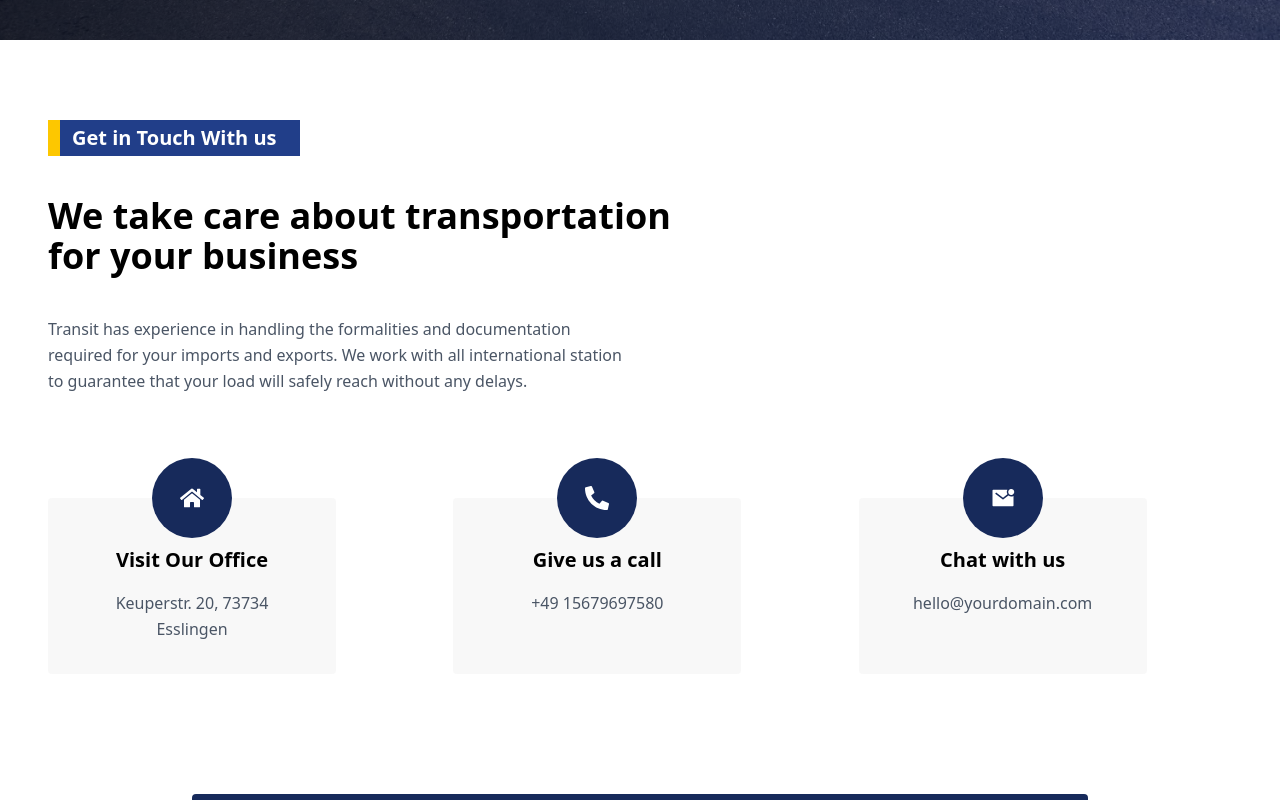
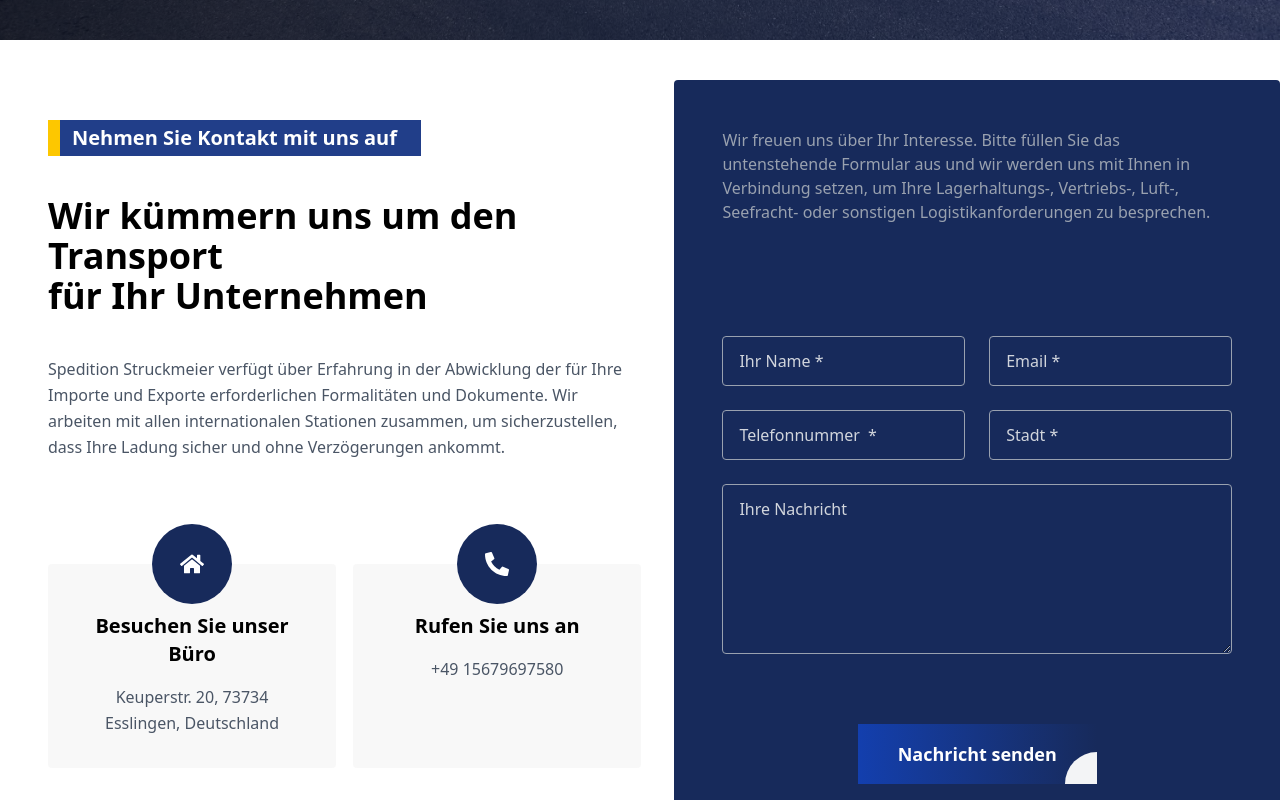
Before and after one commit to Mdsakib999/Logistics-development-3, a React (Vite) app: page /contact in a window 1280 px wide. Shown: the part 840-1640 px from the top of the page. Built offline with nearby package versions, Linux system fonts and the light colour scheme.

Commit message:
Add: contact page translated

```diff
--- a/src/Components/Contact/ContactForm.jsx
+++ b/src/Components/Contact/ContactForm.jsx
@@ -27,9 +27,10 @@
   return (
     <div className="max-w-4xl mx-auto bg-primary rounded flex flex-col gap-8 text-white py-12 px-6 md:px-12 my-10">
       <p className="text-md max-w-xl text-gray-400 mb-20">
-        We appreciate your interest please complete the form below and we will
-        contact you to discuss your warehousing, distribution, air, ocean
-        freight or any other logistics needs.
+        Wir freuen uns über Ihr Interesse. Bitte füllen Sie das untenstehende
+        Formular aus und wir werden uns mit Ihnen in Verbindung setzen, um Ihre
+        Lagerhaltungs-, Vertriebs-, Luft-, Seefracht- oder sonstigen
+        Logistikanforderungen zu besprechen.
       </p>
 
       <form onSubmit={handleSubmit} className="flex flex-col gap-6">
@@ -39,7 +40,7 @@
             <input
               type="text"
               name="name"
-              placeholder="Your name *"
+              placeholder="Ihr Name *"
               value={formData.name}
               onChange={handleInputChange}
               required
@@ -65,7 +66,7 @@
             <input
               type="tel"
               name="phone"
-              placeholder="Phone Number *"
+              placeholder="Telefonnummer  *"
               value={formData.phone}
               onChange={handleInputChange}
               required
@@ -76,7 +77,7 @@
             <input
               type="text"
               name="city"
-              placeholder="City *"
+              placeholder="Stadt *"
               value={formData.city}
               onChange={handleInputChange}
               required
@@ -89,7 +90,7 @@
         <div>
           <textarea
             name="message"
-            placeholder="Your Message"
+            placeholder="Ihre Nachricht"
             value={formData.message}
             onChange={handleInputChange}
             rows={6}
@@ -99,7 +100,7 @@
 
         {/* Submit button */}
         <div className="mx-auto flex justify-center items-center mt-10">
-          <GradientButton type="submit">Submit Message</GradientButton>
+          <GradientButton type="submit">Nachricht senden</GradientButton>
         </div>
       </form>
     </div>
--- a/src/Components/Contact/ContactInfo.jsx
+++ b/src/Components/Contact/ContactInfo.jsx
@@ -6,44 +6,36 @@
   const menuItems = [
     {
       id: 1,
-      title: "Visit Our Office",
-      description: `Keuperstr. 20, 73734
-       Esslingen`,
+      title: "Besuchen Sie unser Büro",
+      description: `Keuperstr. 20, 73734 Esslingen, Deutschland`,
       icon: <FaHome />,
     },
     {
       id: 2,
-      title: "Give us a call",
+      title: "Rufen Sie uns an",
       description: `+49 15679697580`,
       icon: <FaPhoneAlt />,
-    },
-    {
-      id: 3,
-      title: "Chat with us",
-      description: `hello@yourdomain.com
-`,
-      icon: <IoMailUnreadSharp />,
     },
   ];
 
   return (
     <div className="px-4 md:px-8 lg:px-12 py-20 max-w-7xl mx-auto relative flex flex-col gap-10">
-      <HeadingInfo>Get in Touch With us</HeadingInfo>
+      <HeadingInfo>Nehmen Sie Kontakt mit uns auf</HeadingInfo>
 
       <h2 className="text-2xl md:text-3xl lg:text-4xl font-bold text-black">
-        We take care about transportation <br className="hidden md:block" /> for
-        your business
+        Wir kümmern uns um den Transport
+        <br className="hidden md:block" /> für Ihr Unternehmen
       </h2>
 
       <p className="text-gray-600 max-w-xl leading-relaxed">
-        Transit has experience in handling the formalities and documentation
-        required for your imports and exports. We work with all international
-        station to guarantee that your load will safely reach without any
-        delays.
+        Spedition Struckmeier verfügt über Erfahrung in der Abwicklung der für
+        Ihre Importe und Exporte erforderlichen Formalitäten und Dokumente. Wir
+        arbeiten mit allen internationalen Stationen zusammen, um
+        sicherzustellen, dass Ihre Ladung sicher und ohne Verzögerungen ankommt.
       </p>
 
       {/* Contact Cards */}
-      <div className="grid grid-cols-1 md:grid-cols-3 gap-12 md:gap-8 mt-16">
+      <div className="grid grid-cols-1 md:grid-cols-2 gap-12 md:gap-8 mt-16">
         {menuItems.map((item) => (
           <div
             key={item.id}
--- a/src/Pages/Contact.jsx
+++ b/src/Pages/Contact.jsx
@@ -8,11 +8,13 @@
     <div>
       <PageBanner
         backgroundImage={ContactBannerImg}
-        heading="Contact Us"
-        title="Our Logistic Services"
+        heading="Kontaktieren Sie uns"
+        title="Unsere Logistikdienstleistungen"
       />
-      <ContactInfo />
-      <ContactForm />
+      <div className="flex max-w-7xl mx-auto">
+        <ContactInfo />
+        <ContactForm />
+      </div>
     </div>
   );
 };
```
